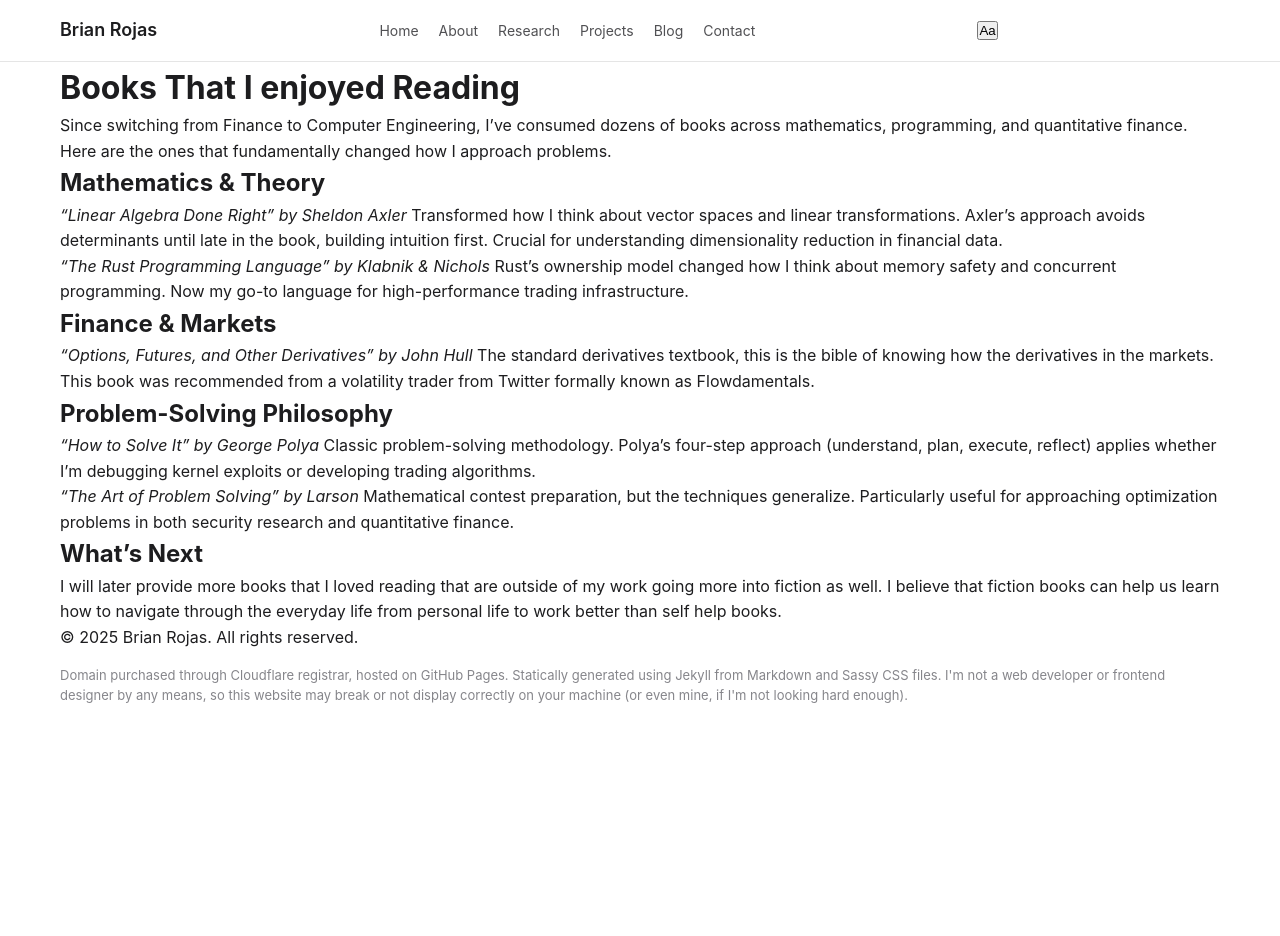
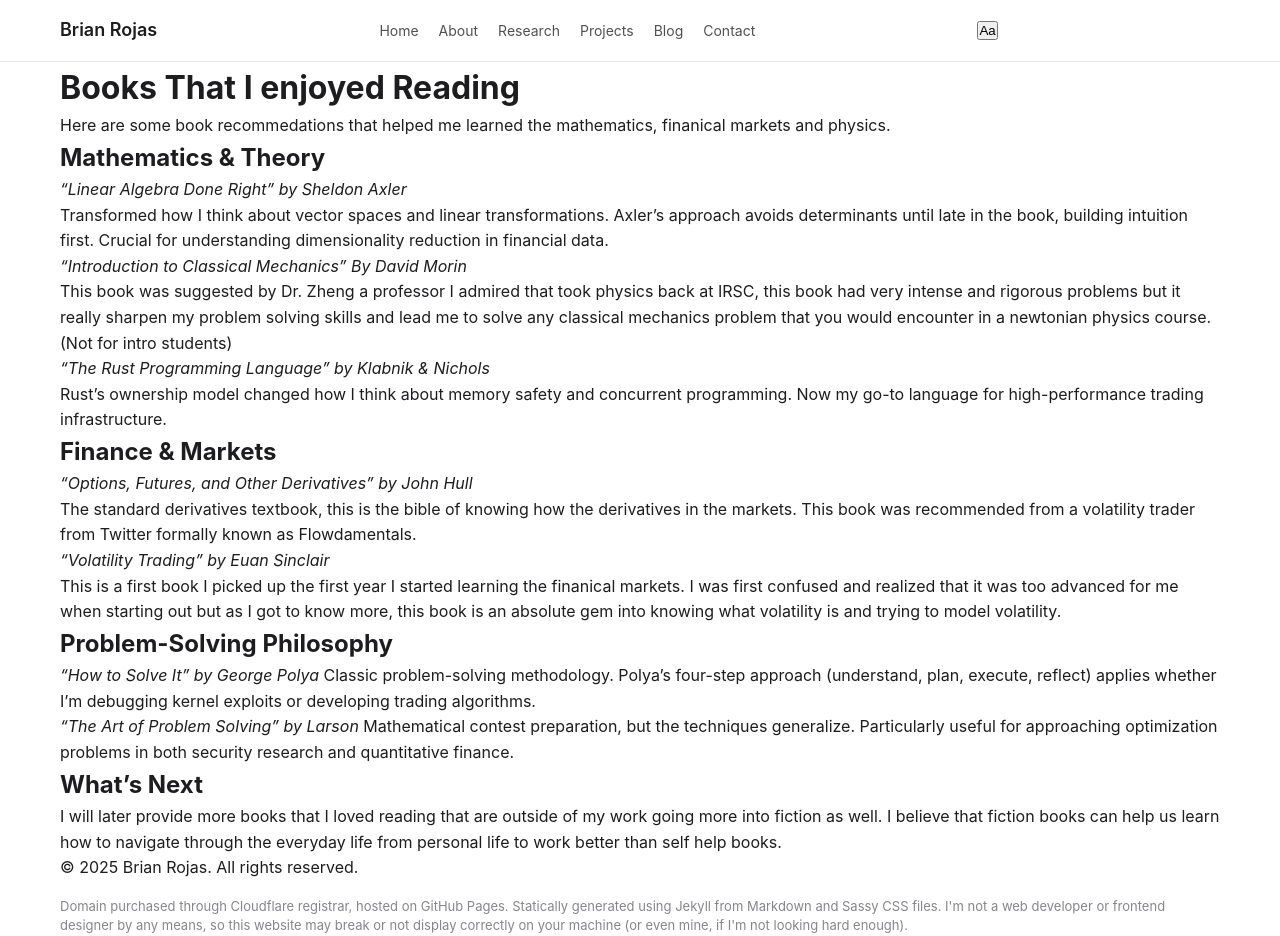
Before and after one commit to brianrojrc/brianrojrc.github.io, a Jekyll site: the page built from _posts/2025-08-28-Books.md, in a window 1280 px wide and 936 px high. Built offline with Jekyll 4.4.1, drawn with Linux system fonts in a browser that asks for light colours.

Commit message:
Update and rename 2025-08-23-Books.md to 2025-08-28-Books.md

```diff
--- a/_posts/2025-08-23-Books.md
+++ b/_posts/2025-08-28-Books.md
@@ -7,23 +7,33 @@ excerpt: "Essential books that influenced my approach to mathematics, programmin
 
 
 
-
 # Books That I enjoyed Reading
-
-Since switching from Finance to Computer Engineering, I've consumed dozens of books across mathematics, programming, and quantitative finance. Here are the ones that fundamentally changed how I approach problems.
+Here are some book recommedations that helped me learned the mathematics, finanical markets and physics.
 
 ## Mathematics & Theory
 
 *"Linear Algebra Done Right" by Sheldon Axler*
+
 Transformed how I think about vector spaces and linear transformations. Axler's approach avoids determinants until late in the book, building intuition first. Crucial for understanding dimensionality reduction in financial data.
 
+*"Introduction to Classical Mechanics" By David Morin*
+
+This book was suggested by Dr. Zheng a professor I admired that took physics back at IRSC, this book had very intense and rigorous problems but it really sharpen my problem solving skills and lead me to solve any classical mechanics problem that you would encounter in a newtonian physics course. (Not for intro students)
+
 *"The Rust Programming Language" by Klabnik & Nichols*
+
 Rust's ownership model changed how I think about memory safety and concurrent programming. Now my go-to language for high-performance trading infrastructure.
 
 ## Finance & Markets
 
 *"Options, Futures, and Other Derivatives" by John Hull*
+
 The standard derivatives textbook, this is the bible of knowing how the derivatives in the markets. This book was recommended from a volatility trader from Twitter formally known as Flowdamentals.
+
+*"Volatility Trading" by Euan Sinclair*
+
+This is a first book I picked up the first year I started learning the finanical markets. I was first confused and realized that it was too advanced for me when starting out but as I got to know more, this book is an absolute gem into knowing what volatility is and trying to model volatility.
+
 
 ## Problem-Solving Philosophy
 
```
